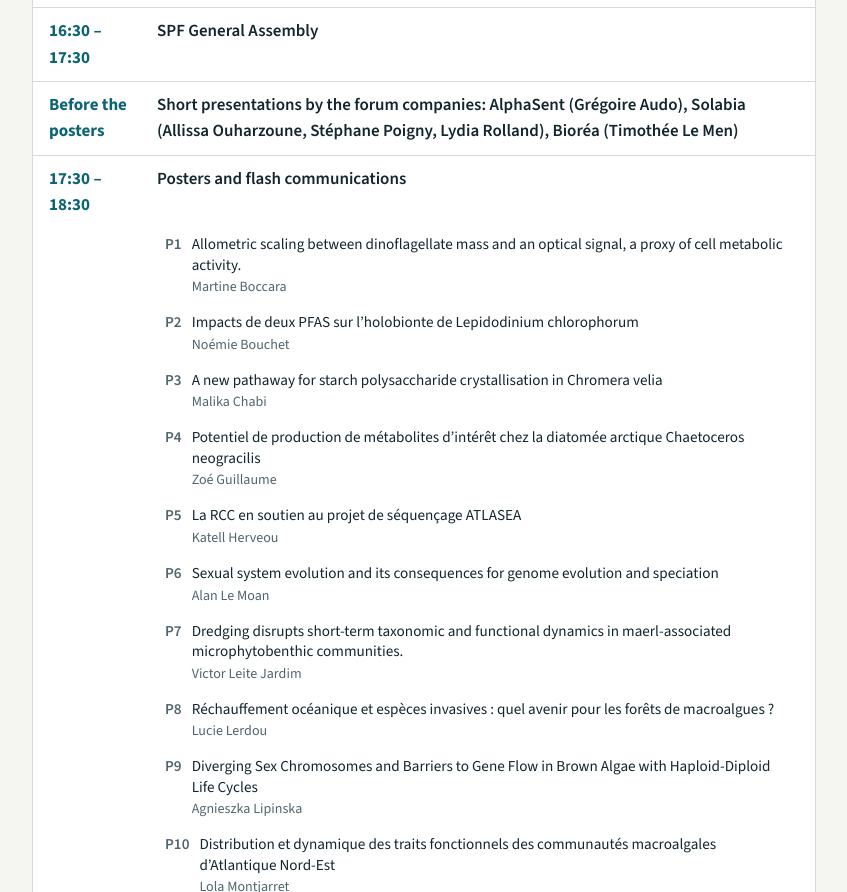
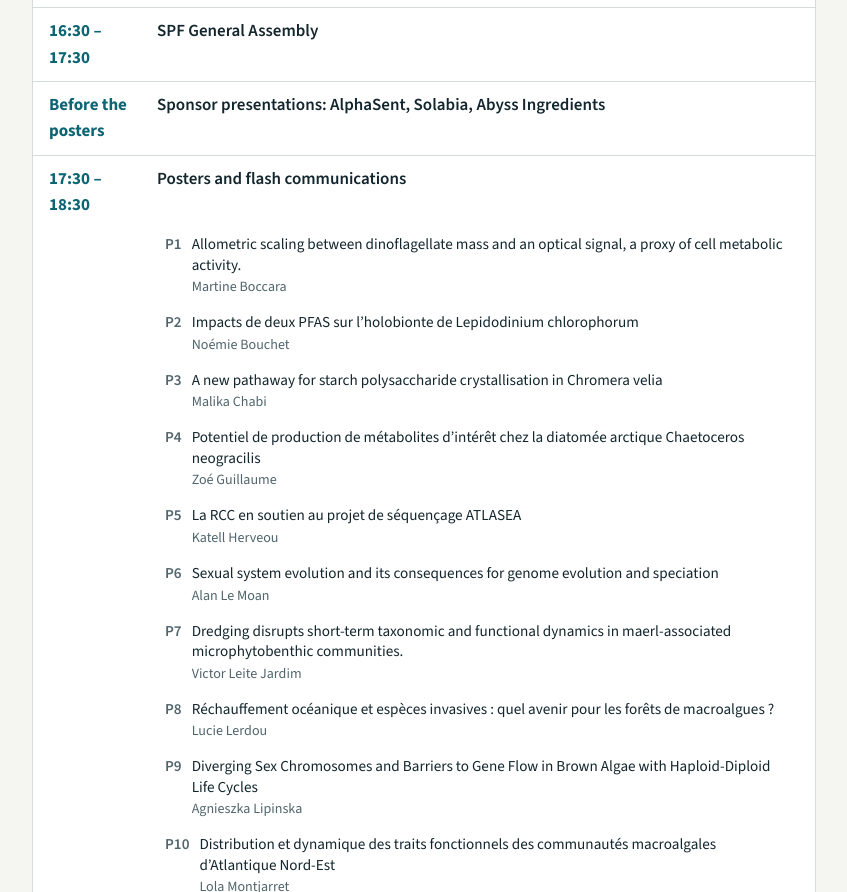
Before and after one commit to jspf2026/jspf2026.github.io, a plain HTML site: page index.html in a window 1280 px wide. Shown: the part 2456-3348 px from the top of the page, without its empty margins (216-1063 px from the left). Drawn offline with nearby package versions, Linux system fonts and the light colour scheme.

Commit message:
Add files via upload

```diff
--- a/index.html
+++ b/index.html
@@ -387,7 +387,7 @@ const SESSIONS = {
   {t:"15h45 – 16h00",w:["Pause café","Coffee break"],pause:1},
   {t:"16h00 – 16h30",w:["Session 4 · Dictyota dichotoma, diversité et reproduction","Session 4 · Dictyota dichotoma, diversity and reproduction"],s:4},
   {t:"16h30 – 17h30",w:["Assemblée générale de la SPF","SPF General Assembly"]},
-  {t:["Avant les posters","Before the posters"],w:["Courtes présentations des entreprises du forum : AlphaSent (Grégoire Audo), Solabia (Allissa Ouharzoune, Stéphane Poigny, Lydia Rolland), Bioréa (Timothée Le Men)","Short presentations by the forum companies: AlphaSent (Grégoire Audo), Solabia (Allissa Ouharzoune, Stéphane Poigny, Lydia Rolland), Bioréa (Timothée Le Men)"]},
+  {t:["Avant les posters","Before the posters"],w:["Présentation des sponsors : AlphaSent, Solabia, Abyss Ingredients","Sponsor presentations: AlphaSent, Solabia, Abyss Ingredients"]},
   {t:"17h30 – 18h30",w:["Posters et flash communications","Posters and flash communications"],s:"P"},
   {t:["Dès 19h","From 19:00"],w:["Dîner à l’Awen Brew Pub (sur inscription)","Dinner at the Awen Brew Pub (registration required)"]}],
  jeu:[
```
